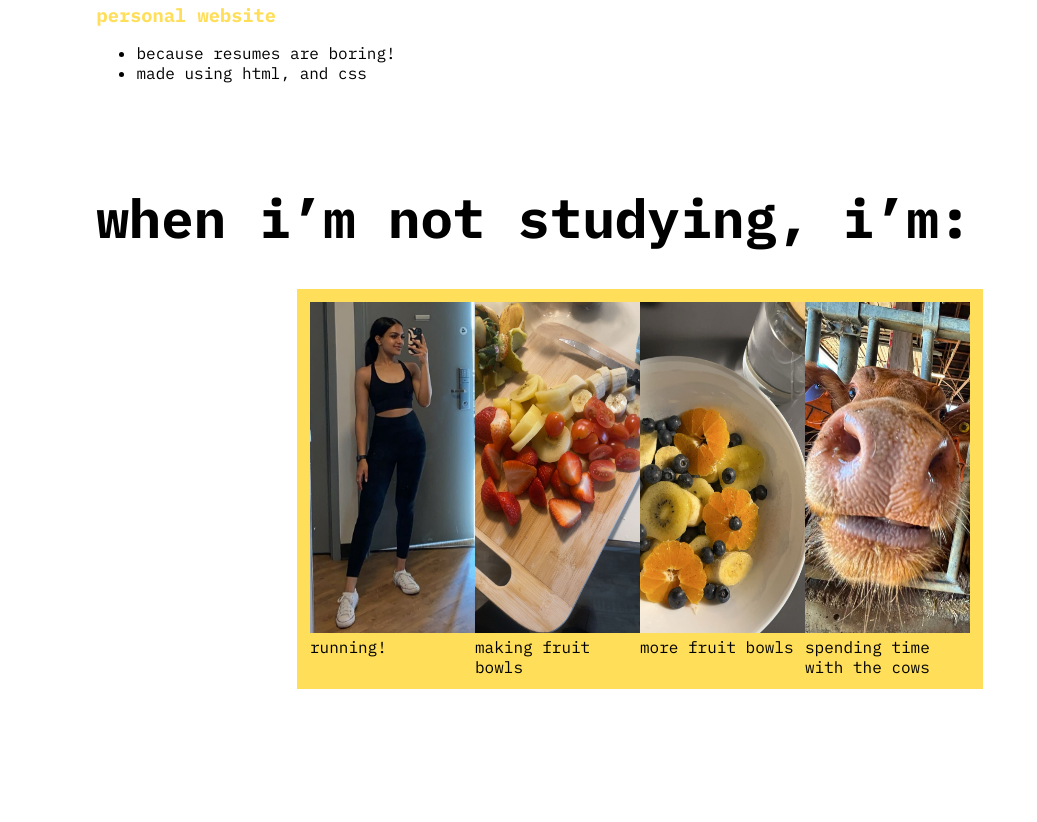
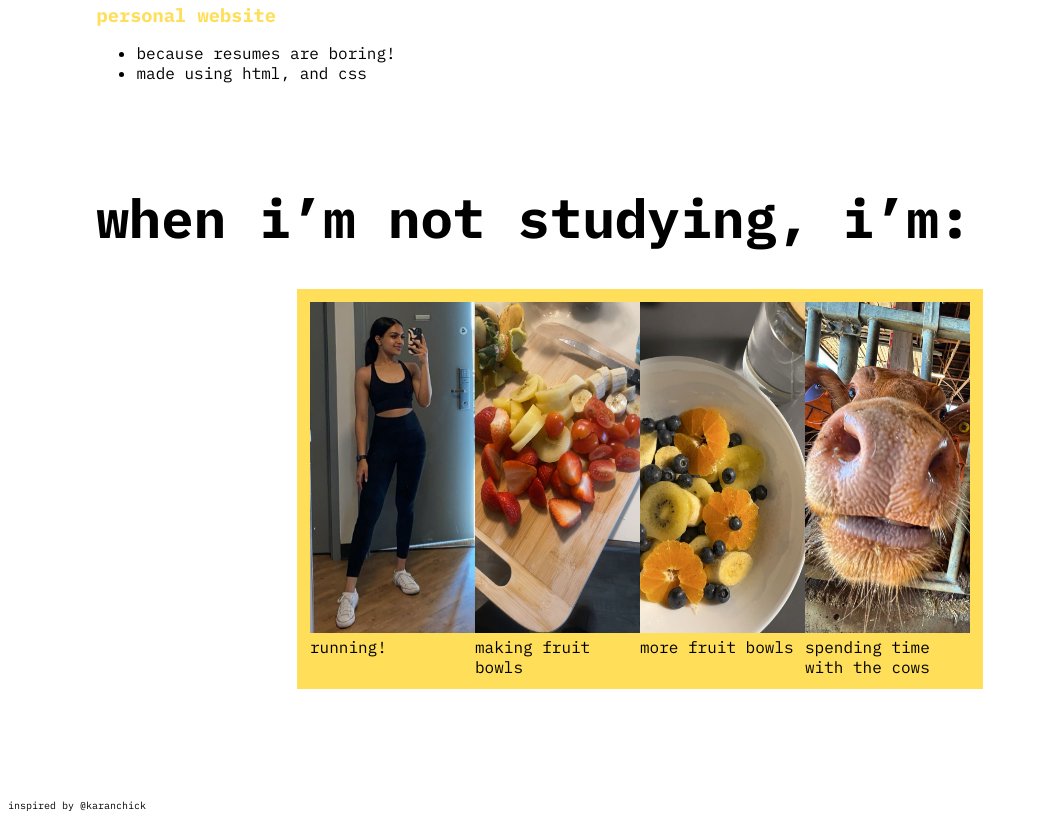
Before and after one commit to parikhanna/parikhanna.github.io, a plain HTML site: page index.html in a window 1280 px wide. Shown: the part 1854-2676 px from the top of the page, without its empty margins (0-1037 px from the left). Before the commit the page ends 2651 px from the top, so only its background shows below. Drawn offline with Linux system fonts and the light colour scheme.

Commit message:
Added footer.

```diff
--- a/index.html
+++ b/index.html
@@ -224,4 +224,7 @@
             </div>
         </div>
 </body>
+<footer>
+    <p class="tiny-text">inspired by <a href="https://www.linkedin.com/in/karan-chick/">@karanchick</a></p>
+</footer>
 </html>
--- a/styles.css
+++ b/styles.css
@@ -138,3 +138,7 @@ span {
     justify-content: center;
     flex-wrap: wrap;
 }
+
+.tiny-text {
+    font-size: 10px;
+}
```
